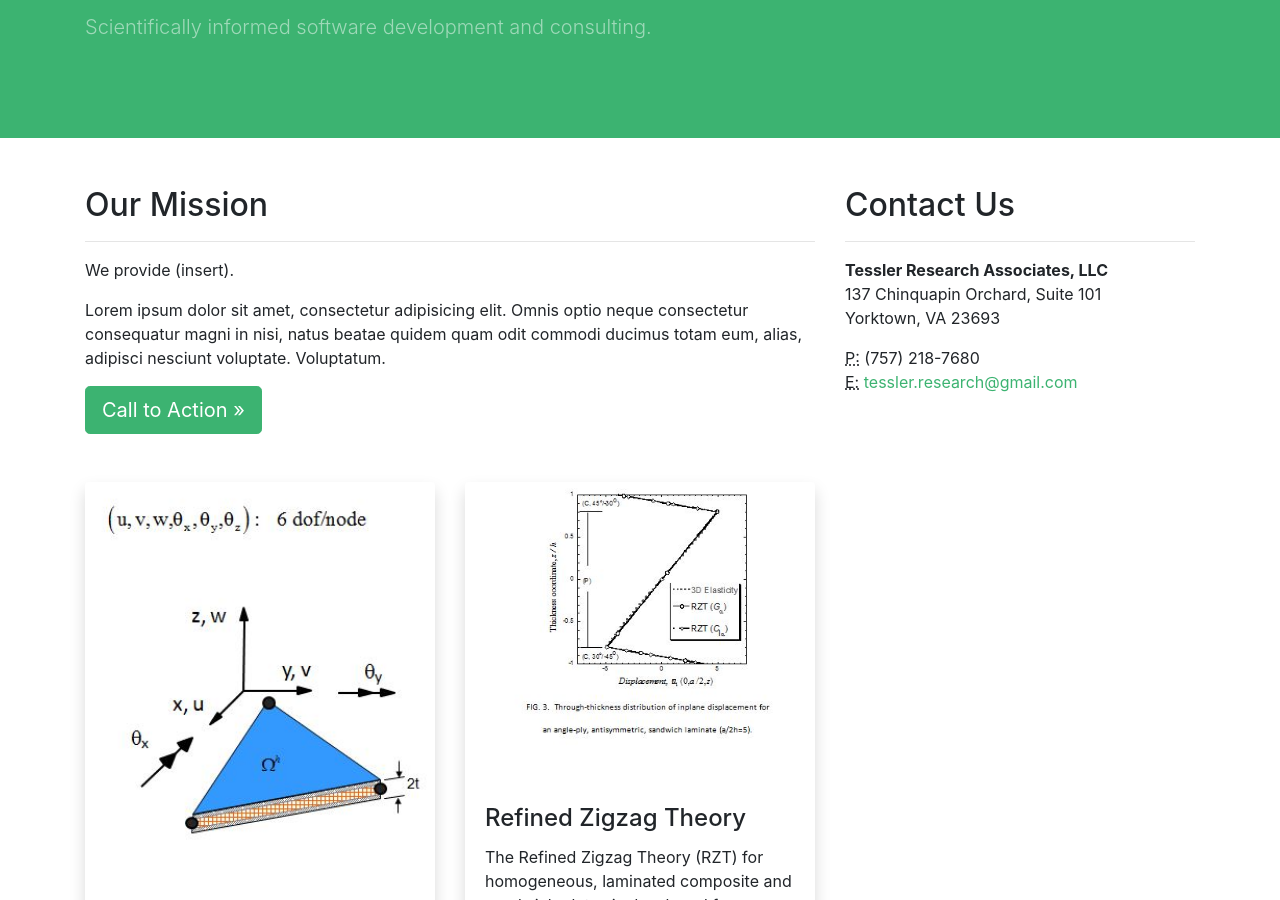
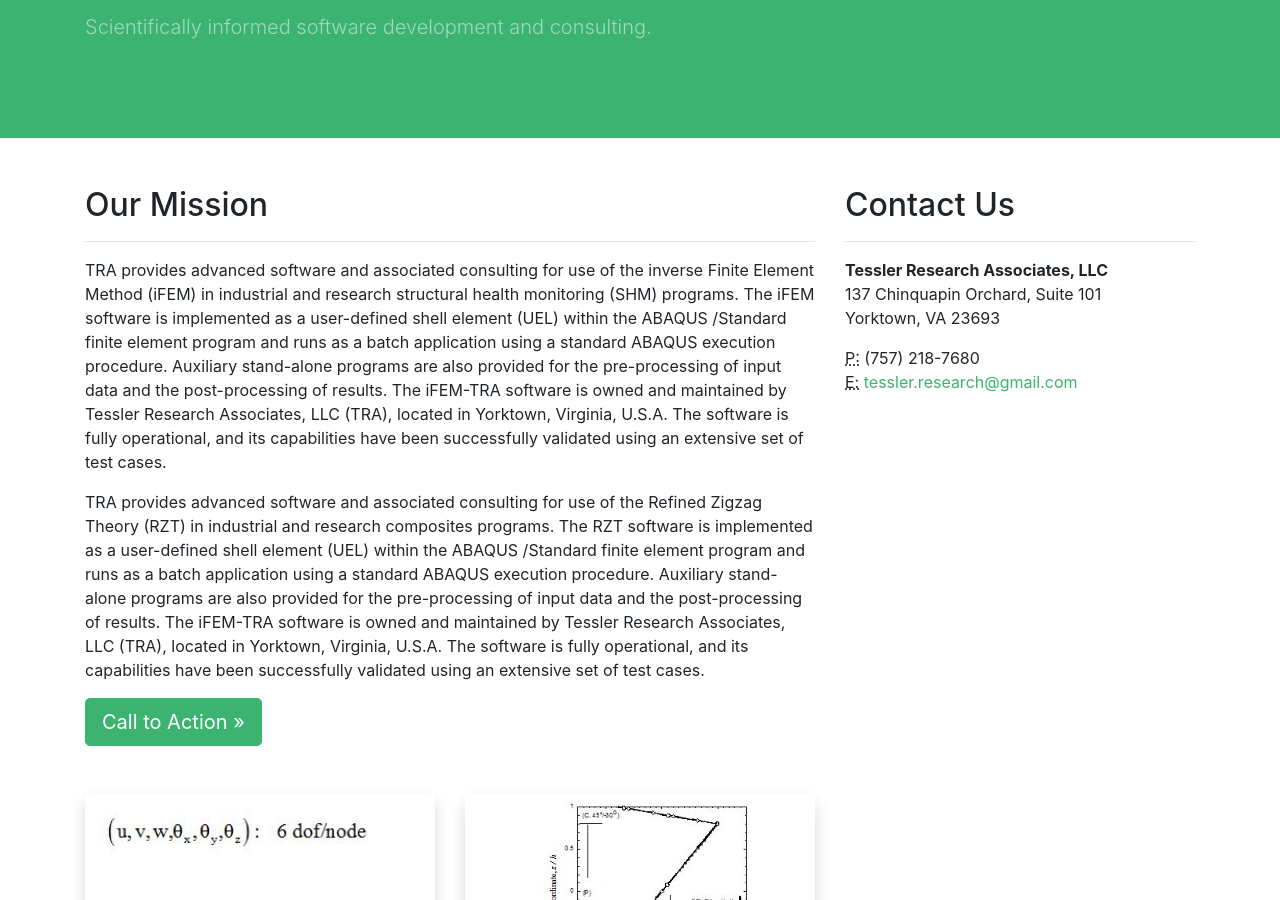
Before and after one commit to tessler-research/tessler-research.github.io, a Jekyll site: the page built from index.html, in a window 1280 px wide and 900 px high, scrolled down 199 px. Built offline with Jekyll 4.4.1, drawn with Linux system fonts in a browser that asks for light colours.

Commit message:
Update index.html

```diff
--- a/index.html
+++ b/index.html
@@ -7,12 +7,14 @@
     <h2>Our Mission</h2>
     <hr />
     <p>
-      We provide (insert).
+TRA provides advanced software and associated consulting for use of the inverse Finite Element Method (iFEM) in industrial and research structural health monitoring (SHM) programs.  The iFEM software is implemented as a user-defined shell element (UEL) within the ABAQUS /Standard finite element program and runs as a batch application using a standard ABAQUS execution procedure. Auxiliary stand-alone programs are also provided for the pre-processing of input data and the post-processing of results.
+The iFEM-TRA software is owned and maintained by Tessler Research Associates, LLC (TRA), located in Yorktown, Virginia, U.S.A. The software is fully operational, and its capabilities have been successfully validated using an extensive set of test cases.
+
     </p>
     <p>
-      Lorem ipsum dolor sit amet, consectetur adipisicing elit. Omnis optio
-      neque consectetur consequatur magni in nisi, natus beatae quidem quam odit
-      commodi ducimus totam eum, alias, adipisci nesciunt voluptate. Voluptatum.
+TRA provides advanced software and associated consulting for use of the Refined Zigzag Theory (RZT) in industrial and research composites programs.  The RZT software is implemented as a user-defined shell element (UEL) within the ABAQUS /Standard finite element program and runs as a batch application using a standard ABAQUS execution procedure. Auxiliary stand-alone programs are also provided for the pre-processing of input data and the post-processing of results.
+The iFEM-TRA software is owned and maintained by Tessler Research Associates, LLC (TRA), located in Yorktown, Virginia, U.S.A. The software is fully operational, and its capabilities have been successfully validated using an extensive set of test cases.
+
     </p>
     <a class="btn btn-primary btn-lg" href="#">Call to Action &raquo;</a>
   </div>
```
